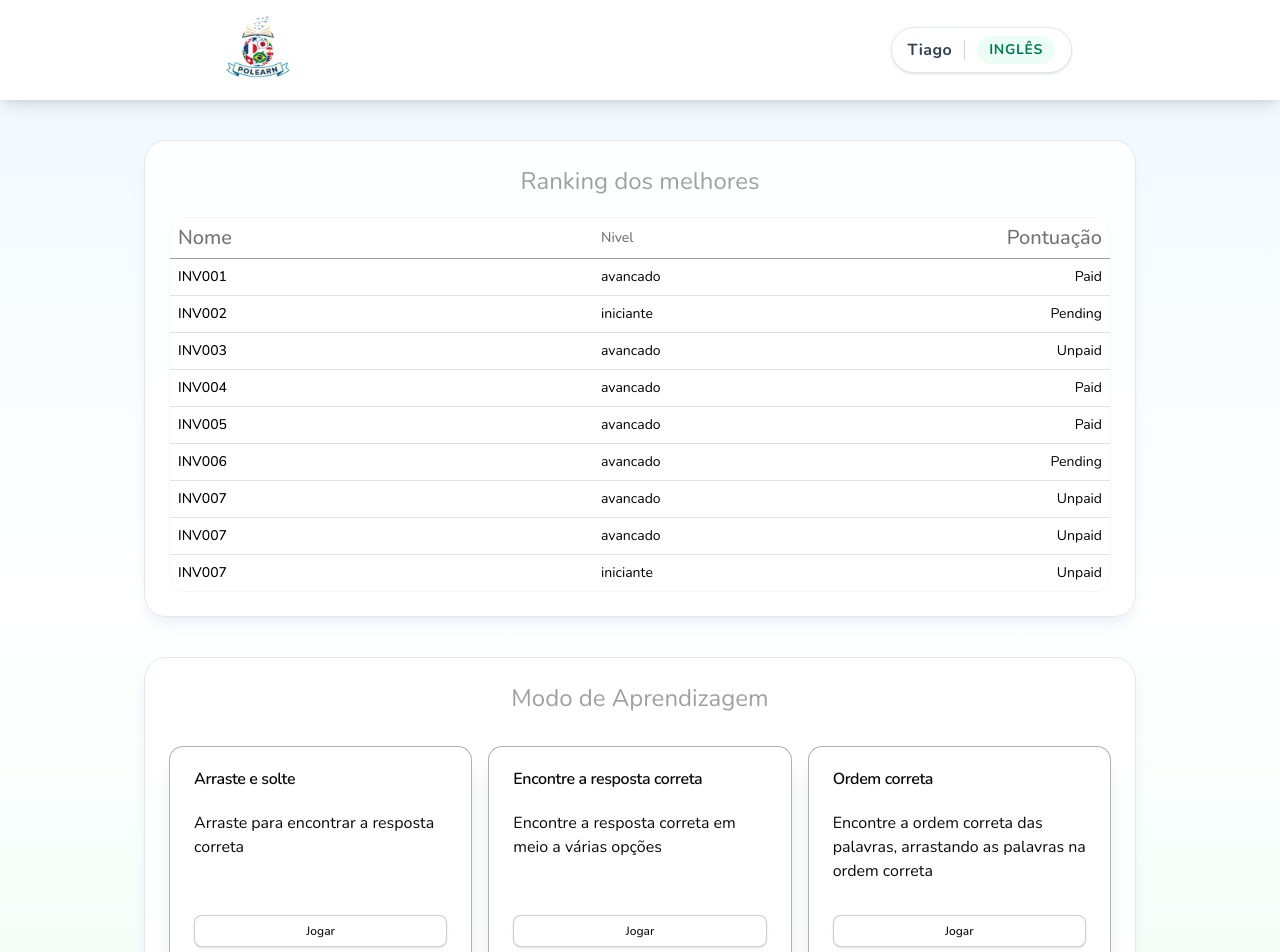
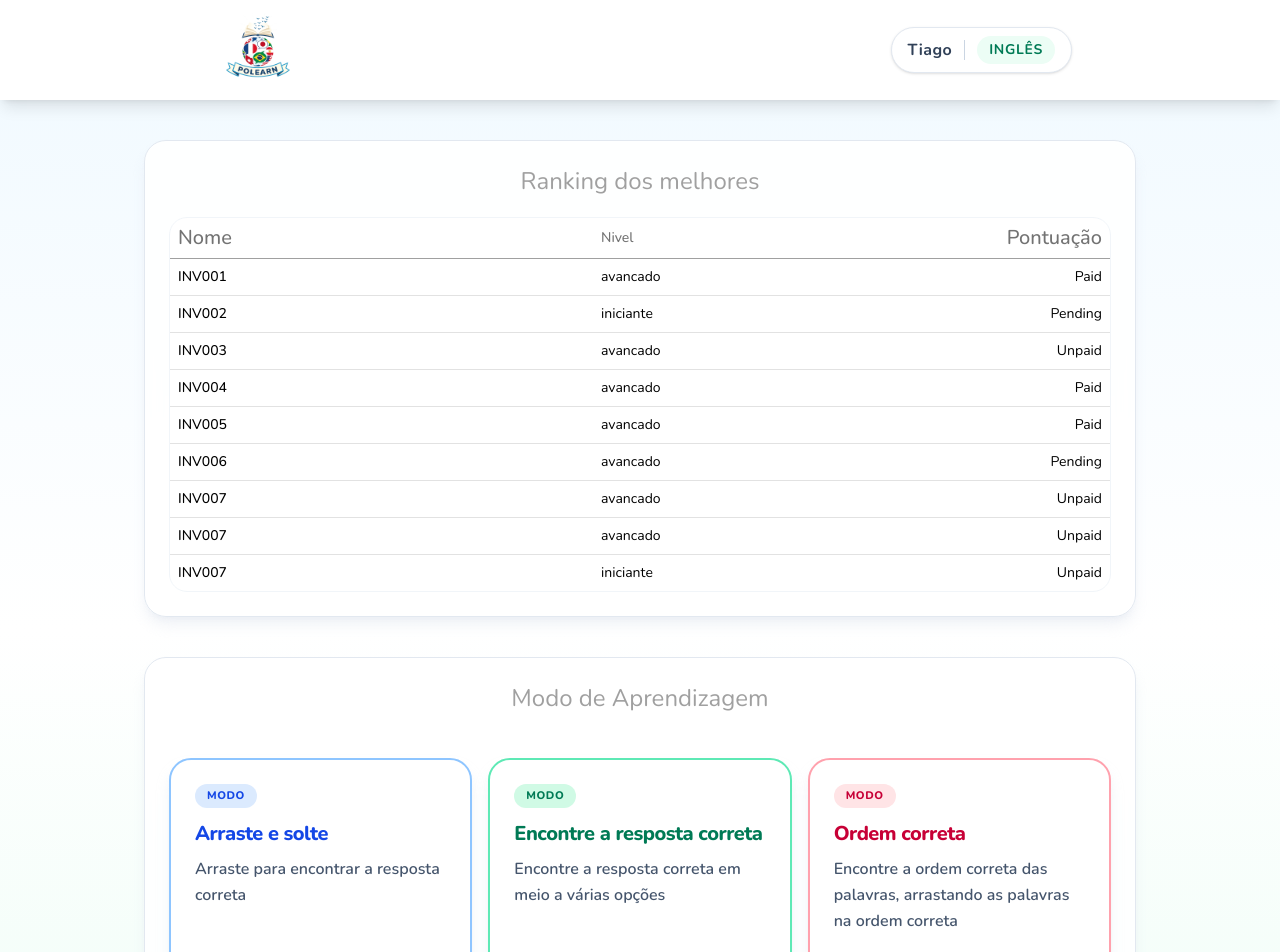
Before and after one commit to Tyago-santos/polearn, a React (Vite) app: page / in a window 1280 px wide. Shown: the top 952 px of the page. Built offline with nearby package versions, Linux system fonts and the light colour scheme.

Commit message:
style:change color card background and text

```diff
--- a/src/components/Card.tsx
+++ b/src/components/Card.tsx
@@ -11,26 +11,66 @@ type PropsType = {
   titleGame: string;
   descriptionGame: string;
   onClick?: () => void;
+  color: "blue" | "green" | "red";
 };
+
+const colorStyles = {
+  blue: {
+    card: "border-blue-300 hover:border-blue-400 hover:bg-blue-50/70",
+    title: "text-blue-700",
+    badge: "bg-blue-100 text-blue-700",
+    button:
+      "border-blue-500 text-blue-600 hover:border-blue-600 hover:bg-blue-500",
+  },
+  green: {
+    card: "border-emerald-300 hover:border-emerald-400 hover:bg-emerald-50/70",
+    title: "text-emerald-700",
+    badge: "bg-emerald-100 text-emerald-700",
+    button:
+      "border-emerald-500 text-emerald-600 hover:border-emerald-600 hover:bg-emerald-500",
+  },
+  red: {
+    card: "border-rose-300 hover:border-rose-400 hover:bg-rose-50/70",
+    title: "text-rose-700",
+    badge: "bg-rose-100 text-rose-700",
+    button:
+      "border-rose-500 text-rose-600 hover:border-rose-600 hover:bg-rose-500",
+  },
+};
+
 export function CardComponent({
   titleGame,
   descriptionGame,
   onClick,
+  color,
 }: PropsType) {
+  const styles = colorStyles[color];
+
   return (
-    <Card className="mx-autorw-full flex-1 my-4 md:my-0 max-w-sm border-black/30 hover:border-black/80 cursor-pointer shadow-xl ">
-      <CardHeader>
-        <CardTitle>{titleGame}</CardTitle>
+    <Card
+      className={`my-3 flex w-full max-w-sm flex-1 cursor-pointer flex-col rounded-3xl border-2 bg-white/90 shadow-lg shadow-slate-200/70 transition-all duration-200 hover:-translate-y-1 hover:shadow-xl ${styles.card}`}
+    >
+      <CardHeader className="pb-2">
+        <span
+          className={`mb-3 w-fit rounded-full px-3 py-1 text-[11px] font-extrabold uppercase tracking-wider ${styles.badge}`}
+        >
+          Modo
+        </span>
+        <CardTitle className={`text-xl font-extrabold ${styles.title}`}>
+          {titleGame}
+        </CardTitle>
       </CardHeader>
-      <CardContent>
-        <p className="text-wrap block min-h-20">{descriptionGame}</p>
+      <CardContent className="pb-5">
+        <p className="block min-h-20 text-sm leading-relaxed font-semibold text-slate-600 md:text-base">
+          {descriptionGame}
+        </p>
       </CardContent>
-      <CardFooter>
+      <CardFooter className="mt-auto">
         <Button
           onClick={onClick}
           variant="outline"
           size="sm"
-          className="w-full cursor-pointer border border-text-secondary/50 hover:bg-black hover:text-white"
+          className={`w-full cursor-pointer rounded-xl border-2 text-base font-extrabold transition-colors hover:text-white ${styles.button}`}
         >
           Jogar
         </Button>
--- a/src/routes/index.tsx
+++ b/src/routes/index.tsx
@@ -29,10 +29,12 @@ function Home() {
           <TitleSection title="Modo de Aprendizagem" />
           <div className="my-8 flex flex-col gap-4 md:flex-row">
             <CardComponent
+              color="blue"
               descriptionGame="Arraste para encontrar a resposta correta"
               titleGame="Arraste e solte"
             />
             <CardComponent
+              color="green"
               descriptionGame="Encontre a resposta correta em meio a várias opções"
               titleGame="Encontre a resposta correta"
               onClick={() =>
@@ -44,6 +46,7 @@ function Home() {
               }
             />
             <CardComponent
+              color="red"
               onClick={() =>
                 navigate({
                   to: "/$game",
```
